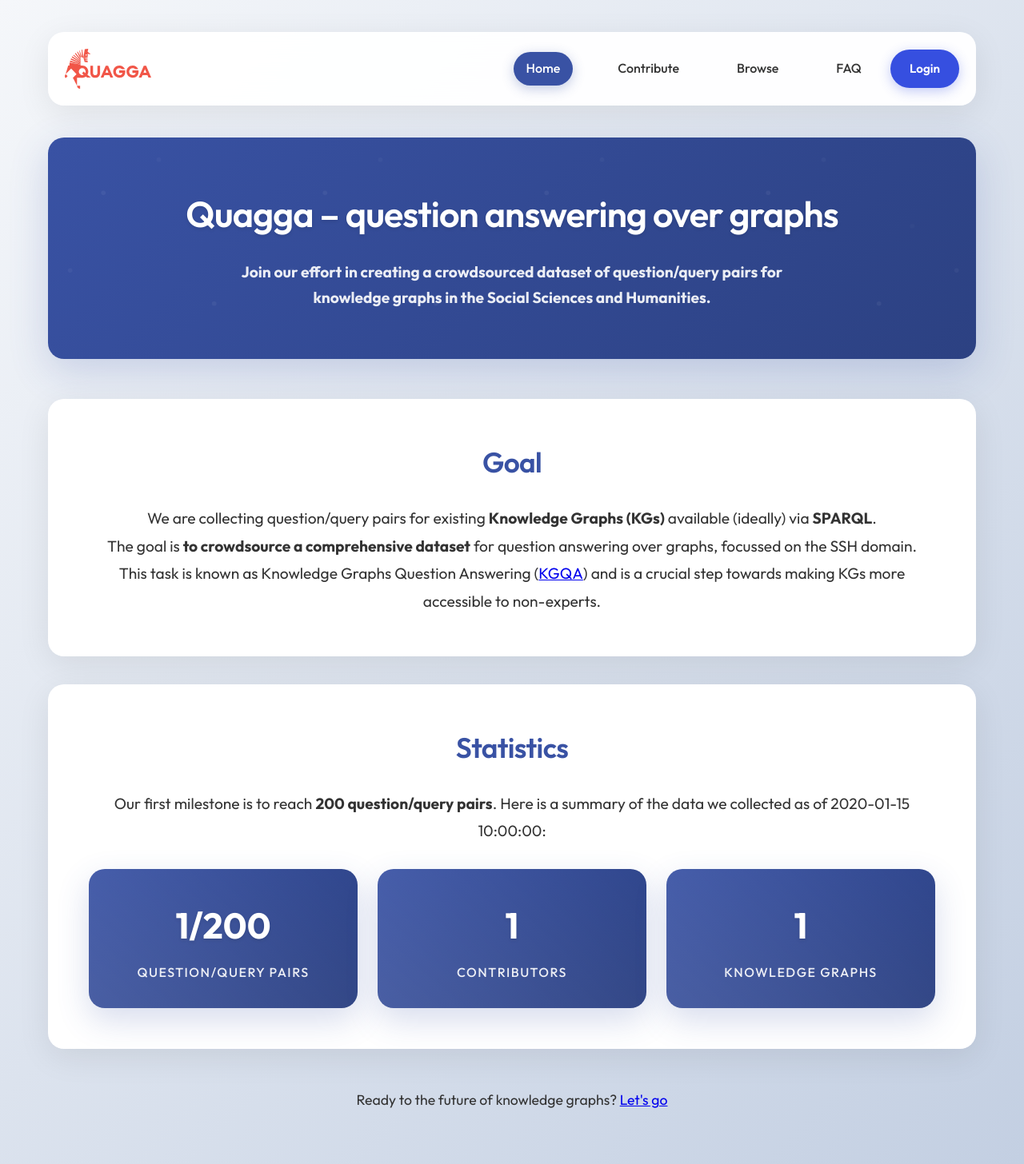
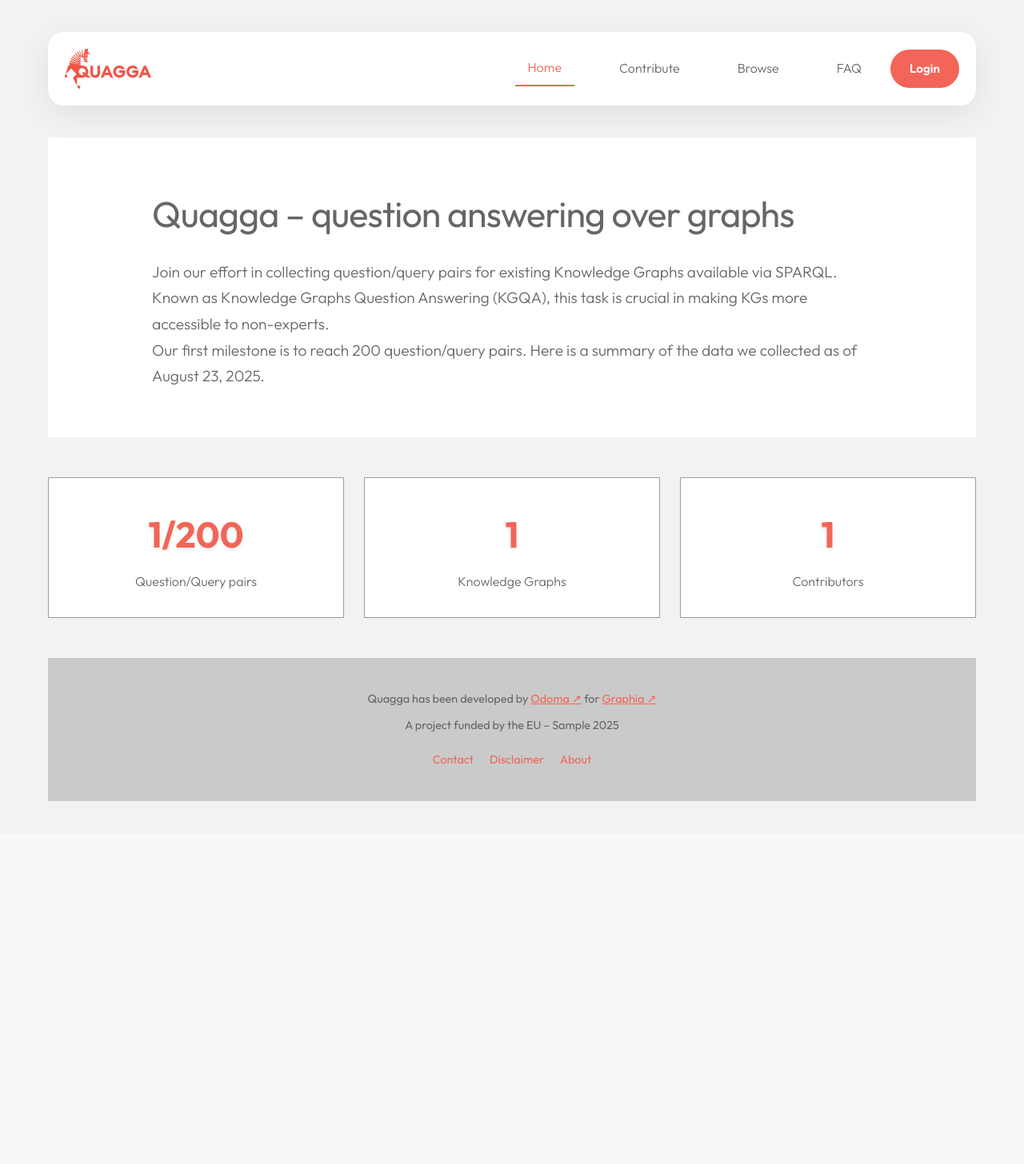
Before and after one commit to odoma-ch/quagga, a FastAPI app: template templates/home.html in a window 1280 px wide. Shown: the whole page at 80% size. After the commit the page ends 1002 px from the top, so only its background shows below. Run offline with FastAPI, Linux system fonts and the light colour scheme; the template is opened without the code that fills it: most values are stand-ins (such as "Sample title", 1, 10 or a date in 2020); parts of the project's set-up code (start-up, migrations or seed data) failed here and were passed over.

Commit message:
wip: change frontend according to mockup

```diff
--- a/templates/home.html
+++ b/templates/home.html
@@ -3,27 +3,29 @@
 <head>
     <meta charset="UTF-8">
     <meta name="viewport" content="width=device-width, initial-scale=1.0">
-    <link href='https://fonts.googleapis.com/css?family=Outfit:300,400,500,600,700' rel='stylesheet'>
-    <title>SPARQL-NL Query Crowdsourcer - Home</title>
+    <link href='https://fonts.googleapis.com/css?family=Outfit:300,400,500,600,700&display=swap' rel='stylesheet'>
+    <title>Quagga - Home</title>
     <style>
         :root {
-            --primary: #3952a4;
-            --secondary: #f15c21;
+            --primary: #f26558;
+            --secondary: #b34a41;
             --white: #ffffff;
-            --light-gray: #f7f7f7;
-            --dark-gray: #333333;
-            --accent: #2c4182;
+            --light-gray: #f2f2f2;
+            --dark-gray: #666666;
+            --accent: #9c9c9c;
+            --error: #f7931e;
+            --footer: #cacaca;
         }
 
         * {
             margin: 0;
             padding: 0;
             box-sizing: border-box;
-            font-family: 'Outfit', -apple-system, BlinkMacSystemFont, 'Segoe UI', Roboto, sans-serif;
+            font-family: 'Outfit', sans-serif;
         }
 
         body {
-            background: linear-gradient(135deg, #f5f7fa 0%, #c3cfe2 100%);
+            background: var(--light-gray);
             color: var(--dark-gray);
             line-height: 1.6;
             min-height: 100vh;
@@ -79,24 +81,25 @@
         .nav-link {
             color: var(--dark-gray);
             text-decoration: none;
-            font-weight: 500;
+            font-weight: 300;
             font-size: 1rem;
             transition: all 0.3s ease;
             position: relative;
             padding: 8px 16px;
-            border-radius: 25px;
+            border-radius: 0;
         }
 
         .nav-link:hover {
             color: var(--primary);
-            background: rgba(57, 82, 164, 0.1);
-            text-decoration: underline;
+            background: rgba(242, 101, 88, 0.1);
+            text-decoration: none;
         }
 
         .nav-link.active {
-            color: var(--white);
-            background: var(--primary);
-            box-shadow: 0 4px 15px rgba(57, 82, 164, 0.3);
+            color: var(--primary);
+            background: transparent;
+            box-shadow: none;
+            border-bottom: 2px solid var(--primary);
         }
 
         .nav-buttons {
@@ -120,9 +123,9 @@
         }
 
         .nav-btn.primary {
-            background: #364fe0;
+            background: var(--primary);
             color: var(--white);
-            box-shadow: 0 4px 15px rgba(54, 79, 224, 0.3);
+            box-shadow: none;
         }
 
         .nav-btn.primary::before {
@@ -141,9 +144,9 @@
         }
 
         .nav-btn.primary:hover {
-            background: #293ba9;
-            transform: translateY(-2px);
-            box-shadow: 0 8px 25px rgba(41, 59, 169, 0.4);
+            background: var(--secondary);
+            transform: none;
+            box-shadow: none;
         }
 
         .nav-btn.secondary {
@@ -173,15 +176,16 @@
         }
 
         .hero-header-section {
-            background: linear-gradient(135deg, var(--primary) 0%, var(--accent) 100%);
-            color: var(--white) !important;
+            background: var(--white);
+            color: var(--dark-gray) !important;
             padding: 60px 0;
-            text-align: center;
+            text-align: left;
             margin-bottom: 50px;
             position: relative;
             overflow: hidden;
-            border-radius: 20px;
-            box-shadow: 0 15px 50px rgba(57, 82, 164, 0.2);
+            border-radius: 0;
+            box-shadow: none;
+            border: none;
         }
 
         .hero-header-section::before {
@@ -205,10 +209,10 @@
         .main-title {
             font-size: 2.8rem;
             margin-bottom: 20px;
-            font-weight: 600;
+            font-weight: 400;
             letter-spacing: -0.02em;
-            text-shadow: 0 2px 4px rgba(0, 0, 0, 0.1);
-            color: var(--white) !important;
+            text-shadow: none;
+            color: var(--dark-gray) !important;
         }
 
         .hero-title {
@@ -221,12 +225,12 @@
 
         .hero-description {
             font-size: 1.2rem;
-            opacity: 0.9;
-            font-weight: 400;
-            max-width: 700px;
-            margin: 0 auto;
+            opacity: 1;
+            font-weight: 300;
+            max-width: none;
+            margin: 0;
             line-height: 1.7;
-            color: var(--white) !important;
+            color: var(--dark-gray) !important;
         }
 
         .content-section {
@@ -250,7 +254,7 @@
             font-size: 2.2rem;
             margin-bottom: 25px;
             text-align: center;
-            font-weight: 600;
+            font-weight: 500;
             letter-spacing: -0.02em;
         }
 
@@ -270,13 +274,14 @@
         }
 
         .stat-card {
-            background: linear-gradient(135deg, var(--primary) 0%, var(--accent) 100%);
-            color: var(--white);
-            border-radius: 20px;
+            background: var(--white);
+            color: var(--primary);
+            border-radius: 0;
             padding: 35px;
             text-align: center;
             transition: all 0.4s ease;
-            box-shadow: 0 15px 40px rgba(57, 82, 164, 0.2);
+            box-shadow: none;
+            border: 1px solid var(--accent);
             position: relative;
             overflow: hidden;
         }
@@ -309,13 +314,14 @@
 
         .stat-label {
             font-size: 1rem;
-            opacity: 0.9;
-            text-transform: uppercase;
-            letter-spacing: 1.5px;
-            font-weight: 500;
+            opacity: 1;
+            text-transform: none;
+            letter-spacing: normal;
+            font-weight: 300;
             line-height: 1.3;
             position: relative;
             z-index: 1;
+            color: var(--dark-gray);
         }
 
         .cta-section {
@@ -382,12 +388,12 @@
         }
 
         .footer {
-            background: var(--dark-gray);
-            color: var(--white);
+            background: var(--footer);
+            color: var(--dark-gray);
             text-align: center;
             padding: 30px;
             margin-top: 60px;
-            border-radius: 20px;
+            border-radius: 0;
         }
 
         @media (max-width: 768px) {
@@ -511,47 +517,38 @@
                 <div class="hero-header-section">
                     <div class="hero-header-content">
                         <h1 class="main-title">Quagga – question answering over graphs</h1>
-                        <!--<h2 class="hero-title">Building the Future of Knowledge Graph Queries</h2>-->
                         <p class="hero-description">
-                            <strong>Join our effort in creating a crowdsourced dataset of question/query pairs for knowledge graphs in the Social Sciences and Humanities.</strong>
-                            <!--Join our community in creating natural language interfaces for knowledge graphs in social sciences and humanities   -->
+                            Join our effort in collecting question/query pairs for existing Knowledge Graphs available via SPARQL. Known as Knowledge Graphs Question Answering (KGQA), this task is crucial in making KGs more accessible to non-experts.
+                        </p>
+                        <p class="hero-description">
+                            Our first milestone is to reach 200 question/query pairs. Here is a summary of the data we collected as of August 23, 2025.
                         </p>
                     </div>
                 </div>
 
-        <div class="content-section">
-            <h3 class="content-title">Goal</h3>
-            <p class="content-text">
-                We are collecting question/query pairs for existing <strong>Knowledge Graphs (KGs)</strong> available (ideally) via <strong>SPARQL</strong>.<br/>
-                The goal is <strong>to crowdsource a comprehensive dataset</strong> for question answering over graphs, focussed on the SSH domain.<br/>
-                This task is known as  Knowledge Graphs Question Answering (<a href="https://github.com/KGQA">KGQA</a>) and is a crucial step towards making KGs more accessible to non-experts.<br/>
-            </p>
-        </div>
-
-        <div class="content-section">
-            <h3 class="content-title">Statistics</h3>
-            <p class="content-text">
-                Our first milestone is to reach <strong>200 question/query pairs</strong>.
-                Here is a summary of the data we collected as of {{current_date}}:
-            </p>
         <div class="stats-container">
             <div class="stat-card">
                 <span class="stat-number">{{ n_queries }}/200</span>
-                    <div class="stat-label">Question/Query Pairs</div>
+                <div class="stat-label">Question/Query pairs</div>
+            </div>
+            <div class="stat-card">
+                <span class="stat-number">{{ n_kgs }}</span>
+                <div class="stat-label">Knowledge Graphs</div>
             </div>
             <div class="stat-card">
                 <span class="stat-number">{{ n_contributors }}</span>
                 <div class="stat-label">Contributors</div>
             </div>
-                <div class="stat-card">
-                    <span class="stat-number">{{ n_kgs }}</span>
-                    <div class="stat-label">Knowledge Graphs</div>
-                </div>
-            </div>
         </div>
 
-        <div class="cta-section">
-            <p style="font-size: 1.1rem; color: var(--dark-gray); margin-bottom: 25px;">Ready to the future of knowledge graphs? <a href="/contribute">Let's go</a></p>
+        <div style="text-align: center; margin-top: 50px; background: var(--footer); padding: 40px; color: var(--dark-gray);">
+            <p style="font-size: 0.9rem; margin-bottom: 10px;">Quagga has been developed by <a href="#" style="color: var(--primary);">Odoma ↗</a> for <a href="#" style="color: var(--primary);">Graphia ↗</a></p>
+            <p style="font-size: 0.9rem; margin-bottom: 20px;">A project funded by the EU – {{ current_month }} 2025</p>
+            <div style="display: flex; gap: 20px; justify-content: center; font-size: 0.9rem;">
+                <a href="#" style="color: var(--primary); text-decoration: none;">Contact</a>
+                <a href="#" style="color: var(--primary); text-decoration: none;">Disclaimer</a>
+                <a href="#" style="color: var(--primary); text-decoration: none;">About</a>
+            </div>
         </div>
     </div>
 
--- a/templates/modify_form.html
+++ b/templates/modify_form.html
@@ -4,7 +4,7 @@
     <meta charset="UTF-8">
     <meta name="viewport" content="width=device-width, initial-scale=1.0">
     <link href='https://fonts.googleapis.com/css?family=Outfit' rel='stylesheet'>
-    <title>Modify Submission #{{ submission[0] }}</title>
+    <title>Quagga - Modify Submission #{{ submission[0] }}</title>
     <style>
         :root {
             --primary: #3952a4;
```
Also changed, not shown: templates/contribute.html (+39 -26 lines), templates/faq.html (+41 -27 lines), templates/login.html (+19 -20 lines), templates/submissions.html (+34 -20 lines), templates/assets/images_operas_preview_rev_1.png (added), 1 other file. Lines whose indentation alone changed are shown as unchanged.
